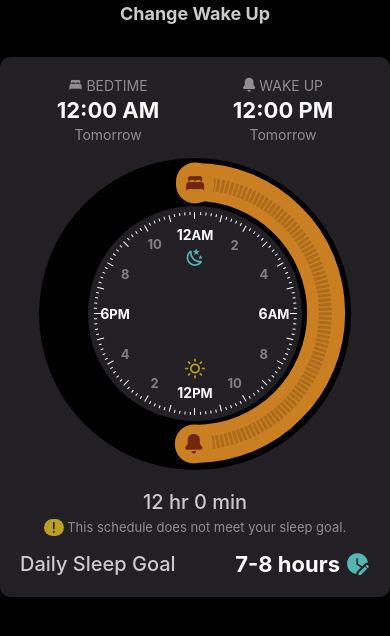
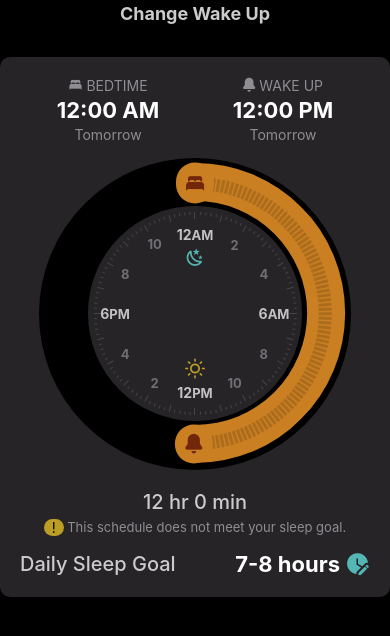
Before and after one commit to akarshan-mobileFirst/Alarm, a React Native app: screen / in a window 390 px wide. Shown: the top 636 px of the page. Built offline with nearby package versions, Linux system fonts and the light colour scheme.

Commit message:
clock component color changes

```diff
--- a/src/screens/AlarmScreen/index.js
+++ b/src/screens/AlarmScreen/index.js
@@ -499,7 +499,7 @@
                         ...styles.textAlignCenter,
                         fontSize: index % 3 === 0 ? 14 : 13,
                         fontWeight: index % 3 === 0 ? 'bold' : '700',
-                        color: index % 3 === 0 ? '#FFFFFF' : 'grey',
+                        color: index % 3 === 0 ? '#C3C1C3' : '#706F74',
                         transform: [{
                             rotateZ: `${-index * 30}deg`,
                         }],
@@ -512,7 +512,7 @@
                     </Text>
                     <Text style={{
                         ...styles.textAlignCenter,
-                        color: index % 3 === 0 ? '#FFFFFF' : 'grey',
+                        color: index % 3 === 0 ? '#C3C1C3' : '#706F74',
                         fontSize: index % 3 === 0 ? 14 : 13,
                         fontWeight: index % 3 === 0 ? 'bold' : '700',
                         transform: [{
--- a/src/screens/AlarmScreen/styles.js
+++ b/src/screens/AlarmScreen/styles.js
@@ -35,11 +35,11 @@
         height: deviceWidth * 0.55,
         width: deviceWidth * 0.55,
         borderRadius: deviceWidth * 0.55 / 2,
-        backgroundColor: '#221F25',
+        backgroundColor: '#262427',
         alignSelf: 'center'
     },
     clockContainer: {
-        backgroundColor: '#221F25',
+        backgroundColor: '#262427',
         padding: 20,
         borderRadius: 10,
     },
@@ -159,7 +159,7 @@
     },
     clockInnerDots: {
         width: 1,
-        backgroundColor: '#FFFFFF',
+        backgroundColor: '#464448',
     },
     timeCountingContainer: {
         position: 'absolute',
```
